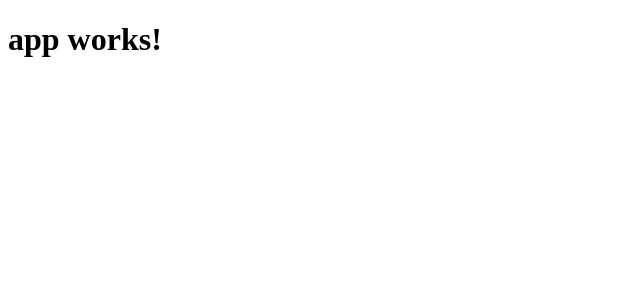
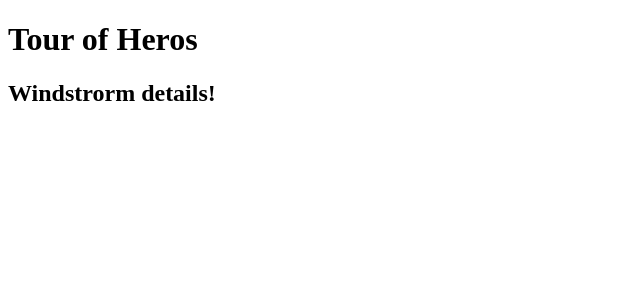
Before and after one commit to NathanPeterson/Angular2-TourOfHeroes, an Angular app: page / in a window 1280 px wide. Shown: the top 300 px of the page, without its empty margins (0-640 px from the left). Built offline with nearby package versions, Linux system fonts and the light colour scheme.

Commit message:
Initial Commit

```diff
--- a/src/app/app.component.html
+++ b/src/app/app.component.html
@@ -1,3 +1 @@
-<h1>
-  {{title}}
-</h1>
+<h1>{{title}}</h1><h2>{{hero}} details!</h2>
--- a/src/app/app.component.ts
+++ b/src/app/app.component.ts
@@ -6,5 +6,6 @@
   styleUrls: ['./app.component.css']
 })
 export class AppComponent {
-  title = 'app works!';
+  title = 'Tour of Heros';
+  hero = "Windstrorm";
 }
```
